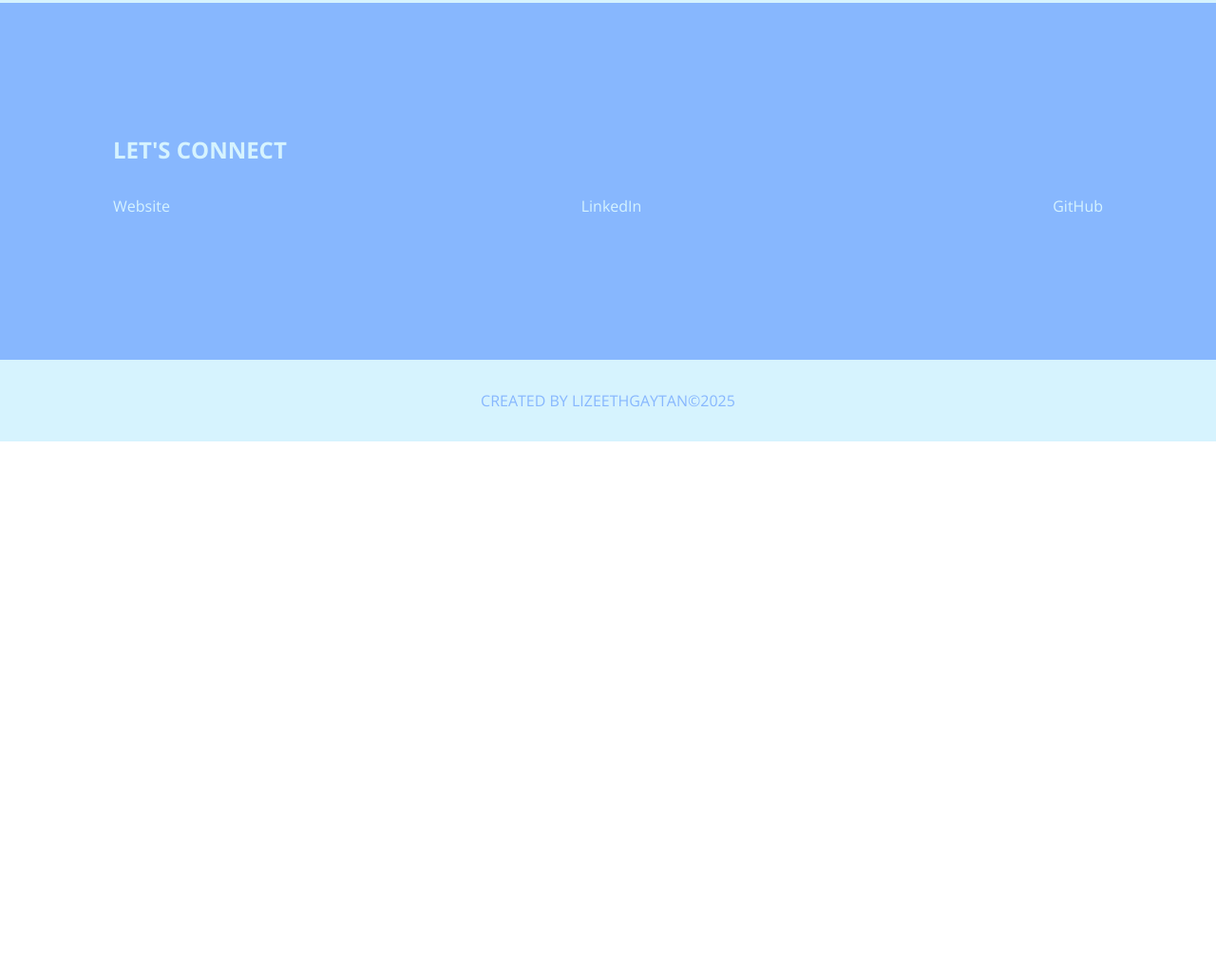
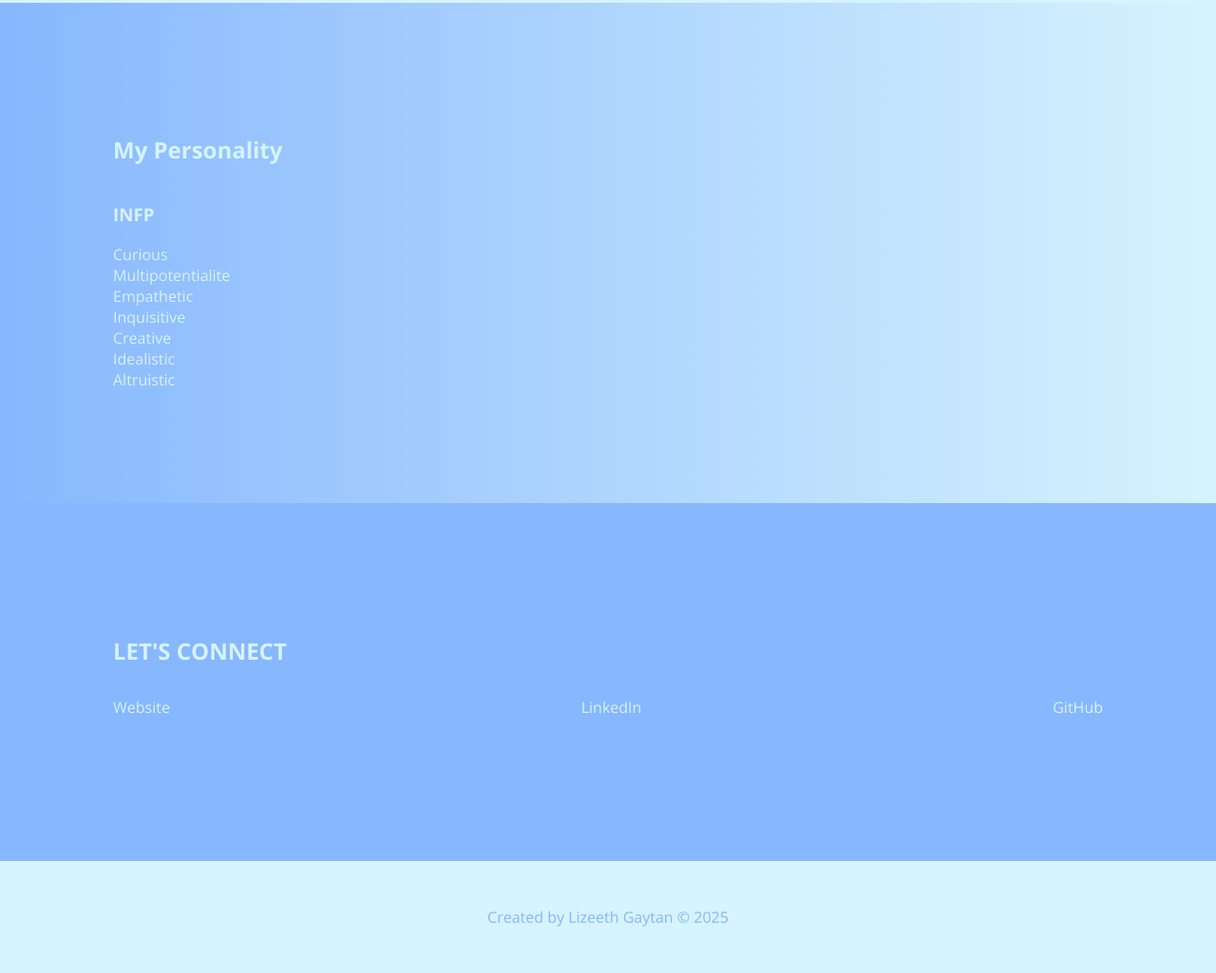
Before and after one commit to LizeethGaytan/Lizeeth-Gaytan-Kepler, a plain HTML site: page index.html in a window 1280 px wide. Shown: the part 3343-4368 px from the top of the page at 95% size. Before the commit the page ends 3808 px from the top, so only its background shows below. Drawn offline with nearby package versions, Linux system fonts and the light colour scheme.

Commit message:
js added, created footer and personality section

```diff
--- a/css/index.css
+++ b/css/index.css
@@ -1,11 +1,12 @@
  .aura {
      background-color: #D6F3FE;
-     background: radial-gradient(circle, rgba(214, 243, 254, 1) 0%, rgba(135, 183, 254, 1) 100%);
+     background: linear-gradient(270deg, rgba(214, 243, 254, 1) 0%, rgba(135, 183, 254, 1) 100%);
+     /* background: radial-gradient(circle, rgba(214, 243, 254, 1) 0%, rgba(135, 183, 254, 1) 100%); */
      ;
-     padding: 32px;
+
  }
 
- /* TODO: Organize the padding for all elements. It's currently not intuitive and confusing */
+ /* TODO: Organize the padding for all elements. It's confusing */
  header {
      background-color: #D6F3FE;
      width: 100%;
@@ -136,6 +137,12 @@
 
  }
 
+ #personality {
+     display: grid;
+     padding: 119px;
+     color: #D6F3FE;
+ }
+
 
  #connect {
      padding: 119px;
@@ -186,7 +193,7 @@
 
      #skills {
          grid-template-columns: 1fr;
-         justify-content: center;
+         /* justify-content: center; */
      }
 
      .menu-item {
--- a/index.html
+++ b/index.html
@@ -7,6 +7,7 @@
         <title>LizeethGaytan</title>
         <link href="css/index.css" rel="stylesheet">
         <link href="https://fonts.googleapis.com/css?family=Open+Sans:300,400,700" rel="stylesheet">
+
     </head>
 
     <body>
@@ -154,6 +155,20 @@
                 <ul></ul>
             </section>
 
+            <section id="personality" class="aura">
+                <div>
+                    <h2>My Personality</h2>
+                </div>
+
+                <div>
+                    <h3>INFP</h3>
+                    <ul>
+
+                    </ul>
+                </div>
+
+            </section>
+
             <section id="connect">
                 <h2>LET'S CONNECT</h2>
                 <div class="row">
@@ -170,8 +185,8 @@
             </section>
 
         </main>
-        <footer>CREATED BY LIZEETHGAYTAN©2025</footer>
 
+        <script src="js/index.js"></script>
     </body>
 
 </html>
--- /dev/null
+++ b/js/index.js
@@ -0,0 +1,33 @@
+// HTML elements stored in variables
+// below method seems faulty b/c it returns a collection so you need to get the index
+// const body = document.getElementsByTagName('body').item(0);
+const body = document.querySelector('body');
+const main = document.querySelector('main');
+const personalitySection = document.getElementById('personality');
+const personalityList = personalitySection.querySelector('ul');
+const footer = document.createElement('footer');
+
+// Personality Section Variables
+let characteristics = ['Curious', 'Multipotentialite', 'Empathetic', 'Inquisitive', 'Creative', 'Idealistic', 'Altruistic']
+
+// Append list items to the personality list, ul element
+for (let i = 0; i < characteristics.length; i++) {
+    let skill = document.createElement('li');
+    skill.textContent = characteristics[i];
+    personalityList.appendChild(skill);
+}
+
+//Footer variables
+const today = new Date();
+const thisYear = today.getFullYear();
+const copyright = document.createElement('p');
+const footerTxt = document.createTextNode('Created by Lizeeth Gaytan \u00a9 ');
+
+// Append footer variables to paragraph element
+copyright.append(footerTxt, thisYear);
+
+// Add footer to DOM, the body, below main element
+body.appendChild(footer);
+
+// Append copyright element, paragraph, to the footer
+footer.appendChild(copyright);
```
